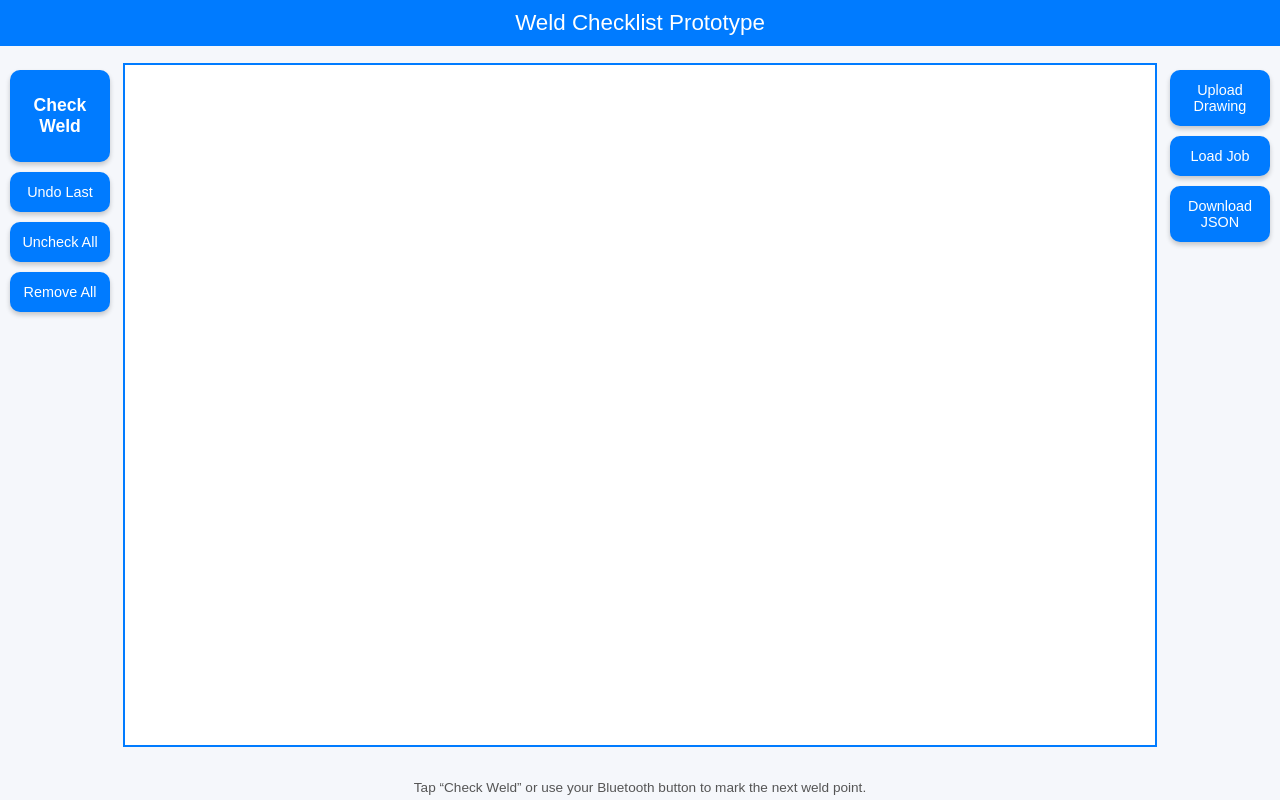
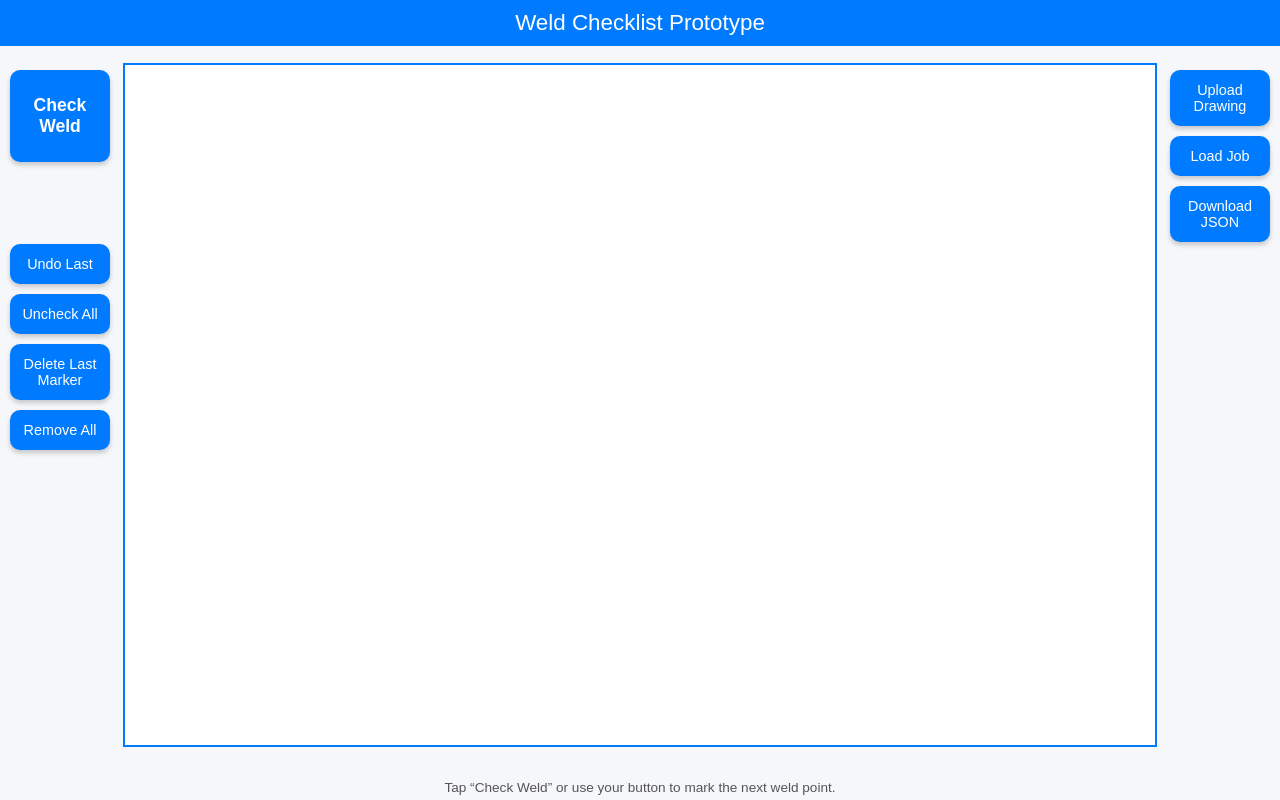
Before and after one commit to markjosephdsgatdula-dotcom/testapp, a plain HTML site: page index.html in a window 1280 px wide. Both pictures are taken after a click on the button "Check Weld". Drawn offline with Linux system fonts and the light colour scheme.

Commit message:
Enhance weld marking with audio and delete feature
Added audio feedback for marking welds and completed state. Implemented a delete last marker feature.

```diff
--- a/index.html
+++ b/index.html
@@ -88,9 +88,10 @@ color: #555;
 
 </head>
 <body><header>Weld Checklist Prototype</header><!-- Left Panel Buttons --><div id="leftPanel" class="side-panel">
-  <button id="checkWeld" onclick="markNext()">Check Weld</button>
+  <button id="checkWeld" onclick="markNext()" style="margin-bottom: 72px;">Check Weld</button>
   <button onclick="undoLast()">Undo Last</button>
   <button onclick="uncheckAll()">Uncheck All</button>
+  <button onclick="deleteLastMarker()">Delete Last Marker</button>
   <button onclick="removeAll()">Remove All</button>
 </div><!-- Right Panel Buttons --><div id="rightPanel" class="side-panel">
   <button onclick="uploadImage()">Upload Drawing</button>
@@ -98,9 +99,14 @@ color: #555;
   <button onclick="downloadJSON()">Download JSON</button>
 </div><!-- Canvas Area --><div id="canvasContainer">
   <canvas id="drawingCanvas"></canvas>
-</div><footer>Tap “Check Weld” or use your Bluetooth button to mark the next weld point.</footer><script>
+  <audio id="clickSound" src="weldBeep.mp3" preload="auto"></audio>
+  <audio id="completeSound" src="doneBeep.mp3" preload="auto"></audio>
+
+</div><footer>Tap “Check Weld” or use your button to mark the next weld point.</footer><script>
   const canvas = document.getElementById('drawingCanvas');
   const ctx = canvas.getContext('2d');
+  const clickSound = document.getElementById("clickSound");
+  const completeSound = document.getElementById("completeSound");
   let image = new Image();
   let weldPoints = [];
 
@@ -157,17 +163,77 @@ color: #555;
     redraw();
   });
 
-  function markNext() {
-    const next = weldPoints.find(p => !p.checked);
-    if (next) next.checked = true;
+function markNext() {
+  const next = weldPoints.find(p => !p.checked);
+
+  // If there's still an unchecked weld
+  if (next) {
+    next.checked = true;
     redraw();
+    clickSound.currentTime = 0;
+    clickSound.play();
   }
+  // If all welds are already done
+  else {
+    completeSound.currentTime = 0;
+    completeSound.play();
+
+    // Create message overlay
+    const message = document.createElement('div');
+    message.textContent = "✅ All welds are completed!";
+    message.style.position = "fixed";
+    message.style.top = "50%";
+    message.style.left = "50%";
+    message.style.transform = "translate(-50%, -50%)";
+    message.style.fontSize = "28px";
+    message.style.fontWeight = "bold";
+    message.style.color = "#fff";
+    message.style.padding = "20px 40px";
+    message.style.borderRadius = "12px";
+    message.style.background = "rgba(0,0,0,0.6)";
+    message.style.zIndex = "9999";
+    document.body.appendChild(message);
+
+    // Flash effect (red & green)
+    let flashCount = 0;
+    const flashInterval = setInterval(() => {
+      document.body.style.backgroundColor =
+        flashCount % 2 === 0 ? "#28a745" : "#ff0000";
+      flashCount++;
+    }, 200);
+
+    // Stop everything after 1 second
+    setTimeout(() => {
+      clearInterval(flashInterval);
+      document.body.style.backgroundColor = "";
+      message.remove();
+
+      // Stop the sound
+      completeSound.pause();
+      completeSound.currentTime = 0;
+
+      // Uncheck all welds for next round
+      weldPoints.forEach(p => p.checked = false);
+      redraw();
+    }, 1000);
+  }
+}
+
+
 
   function undoLast() {
     const lastChecked = [...weldPoints].reverse().find(p => p.checked);
     if (lastChecked) lastChecked.checked = false;
     redraw();
   }
+
+  function deleteLastMarker() {
+  if (weldPoints.length > 0) {
+    weldPoints.pop();  // remove last marker
+    redraw();          // refresh canvas
+  }
+  }
+
 
   function uncheckAll() {
     weldPoints.forEach(p => p.checked = false);
```
